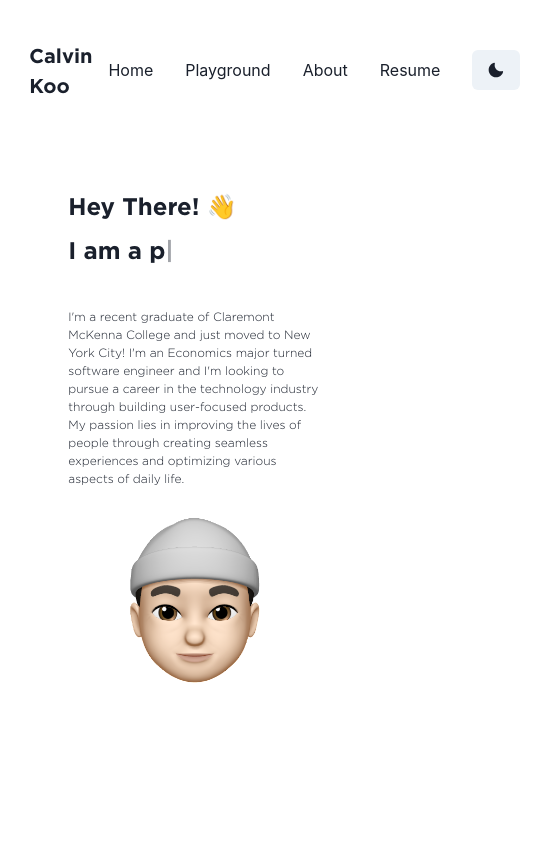
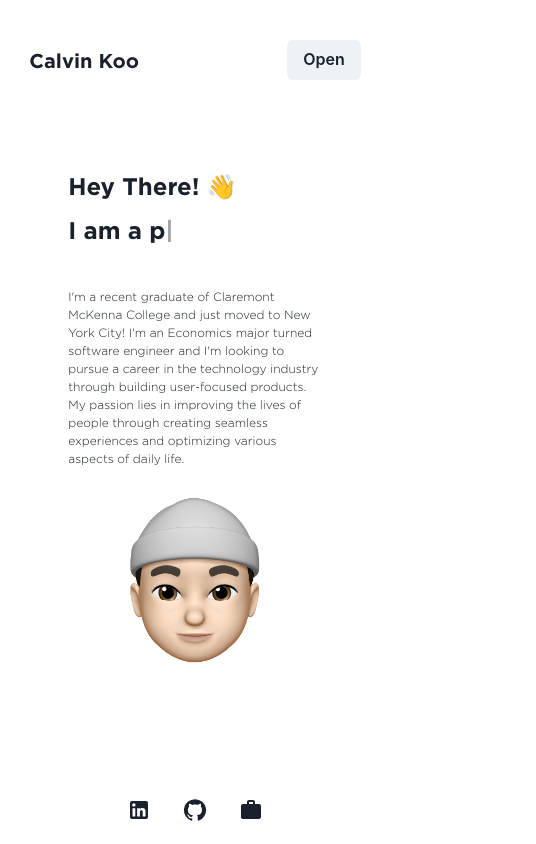
Before and after one commit to ckoo13/kooportfolio, a Next.js app: page / in a window 390 px wide. Shown: the top 844 px of the page, 536 px wide, since content can reach past the window. Built offline with nearby package versions, Linux system fonts and the light colour scheme.

Commit message:
started mobile navbar

```diff
--- /dev/null
+++ b/components/MobileNavbar.jsx
@@ -0,0 +1,18 @@
+import React from 'react';
+import { Drawer, DrawerBody, DrawerFooter, DrawerHeader, DrawerOverlay, DrawerContent, Button} from '@chakra-ui/react';
+import { useDisclosure } from '@chakra-ui/react';
+
+
+export default function MobileNavbar() {
+    const { isOpen, onOpen, onClose } = useDisclosure();
+    const btnRef = React.useRef();
+
+    return (
+        <>
+            <Button display={{base:'block', md:'none', lg:'none'}} ref={btnRef} onClick={onOpen}>
+                Open
+            </Button>
+
+        </>
+    )
+}
--- a/components/Navbar.jsx
+++ b/components/Navbar.jsx
@@ -1,5 +1,6 @@
 import React from 'react';
 import Link from 'next/link';
+import MobileNavbar from './MobileNavbar';
 
 import { Box, Flex, Text, Button, useColorMode } from '@chakra-ui/react';
 import { MoonIcon, SunIcon } from '@chakra-ui/icons';
@@ -26,7 +27,7 @@
                         <h1 className="navbar-link">Calvin Koo</h1>
                 </Link>
             </Box>
-            <Flex justifyContent='space-between' alignItems='center'>
+            <Flex display={{base:'none', md:'flex', lg:'flex'}} justifyContent='space-between' alignItems='center'>
                 <Link className="navbar-link" href='/' >
                     <Text marginX={4}>Home</Text>
                 </Link>
@@ -41,6 +42,7 @@
                     {toggleButton()}
                 </Button>
             </Flex>
+            <MobileNavbar />
         </Flex>
     )
 }
--- a/pages/index.js
+++ b/pages/index.js
@@ -27,7 +27,7 @@
       <Navbar />
       <Hero />
 
-      <Box marginBottom={100} marginTop={20}>
+      <Box marginBottom={{base:'20', md:'50', lg:'100'}} marginTop={{base:'0', md:'10', lg:'20'}}>
         <Link href="https://www.linkedin.com/in/calvin-koo-9aa869158/" target='_blank'>
           <LinkedInIcon className='social-icon'></LinkedInIcon>
         </Link>
```
